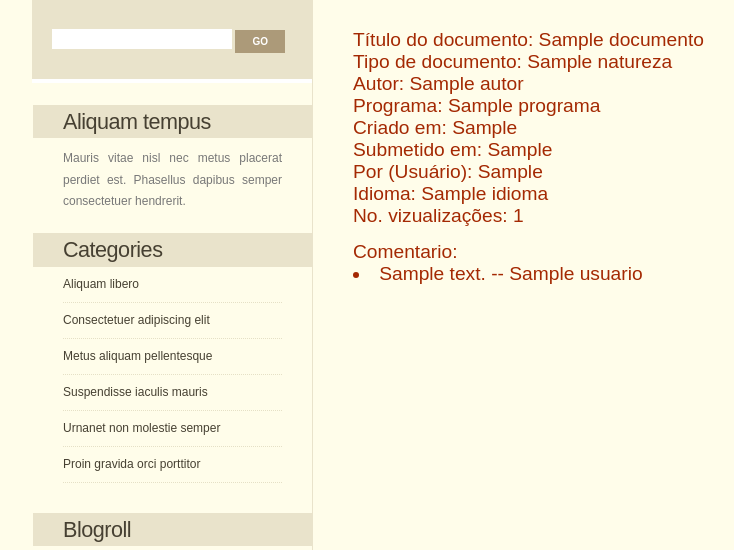
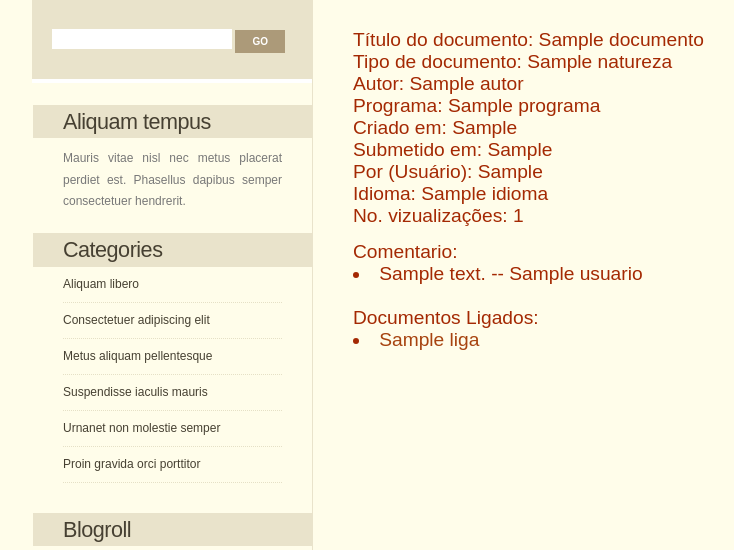
Before and after one commit to miggaiowski/mc536, a Python web app: template templates/linguas/documento_detail.html in a window 1280 px wide. Shown: the part 195-745 px from the top of the page, without its empty margins (137-871 px from the left). Run offline with Jinja, Linux system fonts and the light colour scheme; the template is opened without the code that fills it: most values are stand-ins (such as "Sample title", 1, 10 or a date in 2020).

Commit message:
mostra documentos ligados nos detalhes

```diff
--- a/templates/linguas/documento_detail.html
+++ b/templates/linguas/documento_detail.html
@@ -22,6 +22,17 @@
   </ul>
 {% endif%}
 
+<br>
+<h3> Documentos Ligados: </h3:
+
+{% if documento.ligado.all %}
+  <ul>
+  {% for liga in documento.ligado.all %}
+    <li> <a href="/documento/{{ liga.id }}">{{ liga.titulo }}</a></li>
+  {% endfor %}
+  </ul>
+{% endif%}
+
 
 
 {% endblock %}
```
